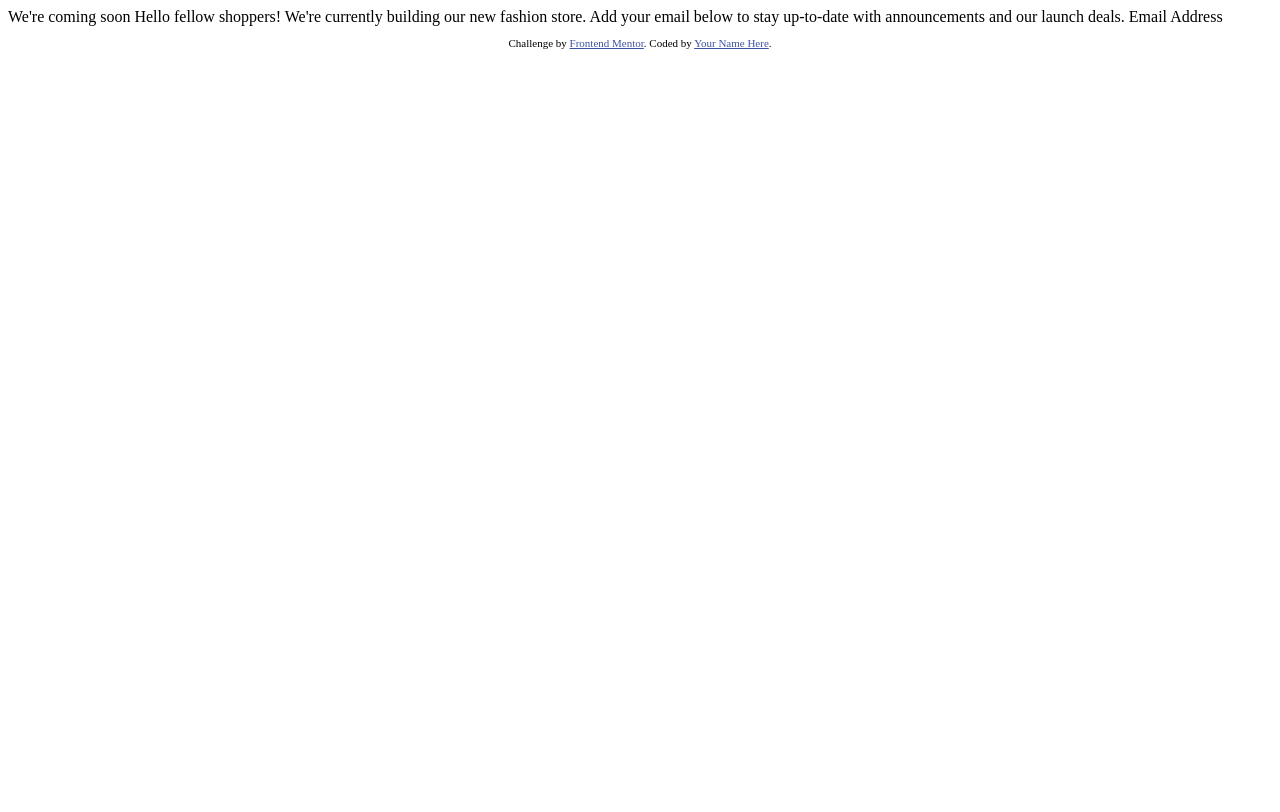
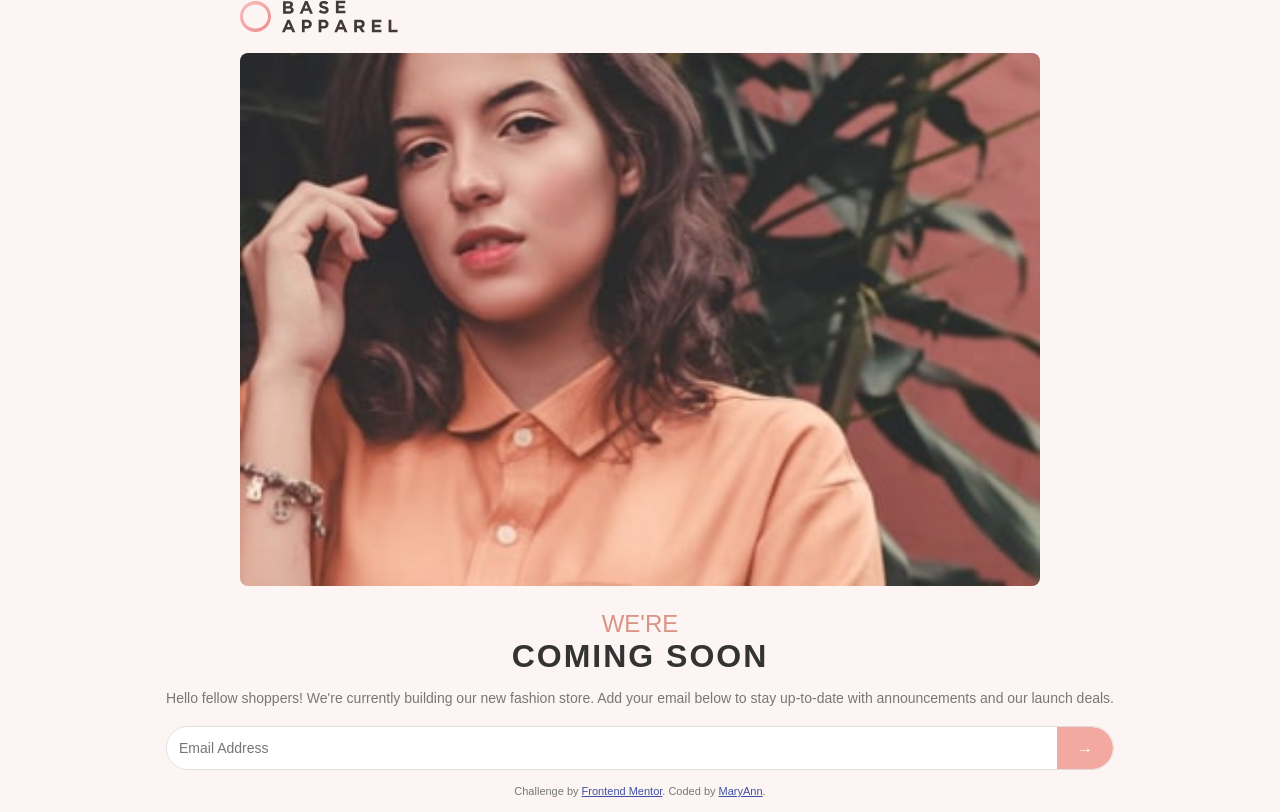
Before and after one commit to mpaintsil/base-landing-apparel-solution, a plain HTML site: page index.html in a window 1280 px wide. Drawn offline with Linux system fonts and the light colour scheme.

Commit message:
Update index.html

```diff
--- a/index.html
+++ b/index.html
@@ -3,31 +3,145 @@
 <head>
   <meta charset="UTF-8">
   <meta name="viewport" content="width=device-width, initial-scale=1.0"> <!-- displays site properly based on user's device -->
-  <meta name="author" content="mpaintsil">
+  <meta name="author" content="MaryAnn">
 
   <link rel="icon" type="image/png" sizes="32x32" href="./images/favicon-32x32.png">
 
-  <title>Frontend Mentor | Base Apparel coming soon page</title>
+  <title>Frontend Mentor | Base Apparel Coming Soon Page</title>
 
-  <!-- Feel free to remove these styles or customise in your own stylesheet 👍 -->
+
   <style>
     .attribution { font-size: 11px; text-align: center; }
     .attribution a { color: hsl(228, 45%, 44%); }
+
+    * {
+            box-sizing: border-box;
+            margin: 0;
+            padding: 0;
+            font-family: 'Arial', sans-serif;
+        }
+
+        body {
+            display: flex;
+            flex-direction: column;
+            align-items: center;
+            justify-content: center;
+            min-height: 100vh;
+            background-color: #fdf5f3;
+            text-align: center;
+        }
+
+        .logo {
+            margin-bottom: 20px;
+            font-size: 18px;
+            font-weight: bold;
+            display: flex;
+            align-items: center;
+            gap: 8px;
+        }
+
+        .logo span {
+            width: 8px;
+            height: 8px;
+            background-color: #d89485;
+            border-radius: 50%;
+        }
+
+        .container {
+            width: 90%;
+            max-width: 600px;
+        }
+
+        .hero img {
+            width: 100%;
+            border-radius: 8px;
+        }
+
+        .content {
+            margin-top: 20px;
+        }
+
+        h1 {
+            font-size: 24px;
+            color: #d89485;
+            font-weight: normal;
+        }
+
+        h2 {
+            font-size: 32px;
+            font-weight: bold;
+            color: #333;
+            letter-spacing: 2px;
+        }
+
+        p {
+            margin: 15px 0;
+            font-size: 14px;
+            color: #777;
+        }
+
+        .email-form {
+            display: flex;
+            margin-top: 20px;
+            border-radius: 30px;
+            overflow: hidden;
+            background: white;
+            border: 1px solid #ddd;
+        }
+
+        .email-form input {
+            flex: 1;
+            padding: 12px;
+            border: none;
+            outline: none;
+            font-size: 14px;
+        }
+
+        .email-form button {
+            background: #f4a9a0;
+            border: none;
+            padding: 12px 20px;
+            cursor: pointer;
+            font-size: 16px;
+            color: white;
+            border-radius: 0 30px 30px 0;
+        }
+
+        @media (min-width: 768px) {
+            .container {
+                max-width: 800px;
+            }
+        }
+
   </style>
 </head>
 <body>
 
-  We're coming soon
+  <div class="container">
+        <img class="logo" src="./images/logo.svg" alt="Base Apparel">
 
-  Hello fellow shoppers! We're currently building our new fashion store.
-  Add your email below to stay up-to-date with announcements and our launch deals.
+    <picture class="hero">
+      <source srcset="./images/hero-desktop.jpg" media="(min-width: 90em)">
+      <img src="./images/hero-mobile.jpg" alt="Fasionable woman in base apparel clothing">
+    </picture>
+        </div>
+        <div class="content">
+            <h1>WE'RE</h1>
+            <h2>COMING SOON</h2>
+            <p>Hello fellow shoppers! We're currently building our new fashion store. Add your email below to stay up-to-date with announcements and our launch deals.</p>
+            <form class="email-form">
+                <input type="email" placeholder="Email Address" required>
+                <button type="submit">&rarr;</button>
+            </form>
+        </div>
+    </div>
 
-  Email Address
+
 
   <footer>
     <p class="attribution">
       Challenge by <a href="https://www.frontendmentor.io?ref=challenge" target="_blank">Frontend Mentor</a>.
-      Coded by <a href="#">Your Name Here</a>.
+      Coded by <a href="#">MaryAnn</a>.
     </p>
   </footer>
 </body>
```
